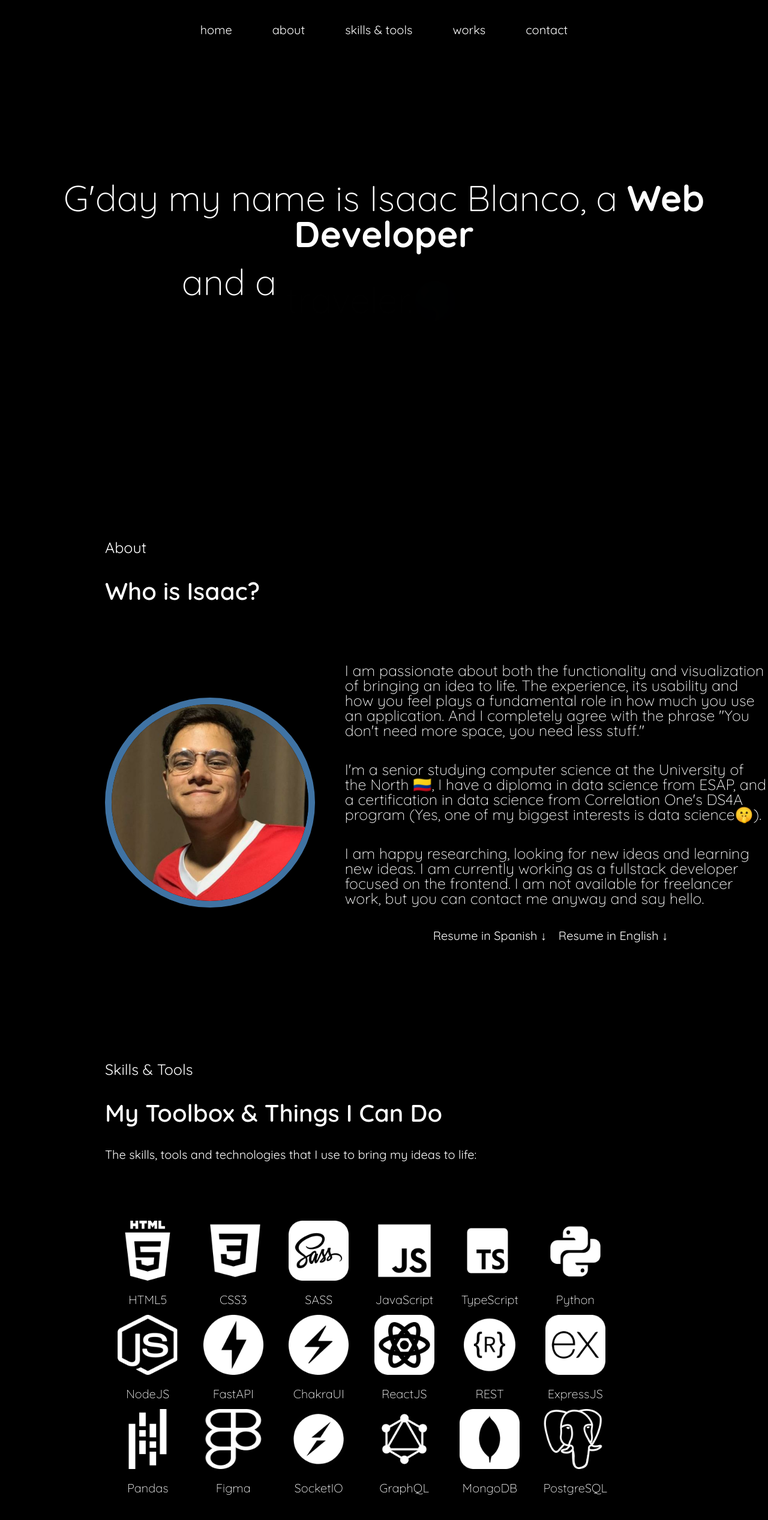
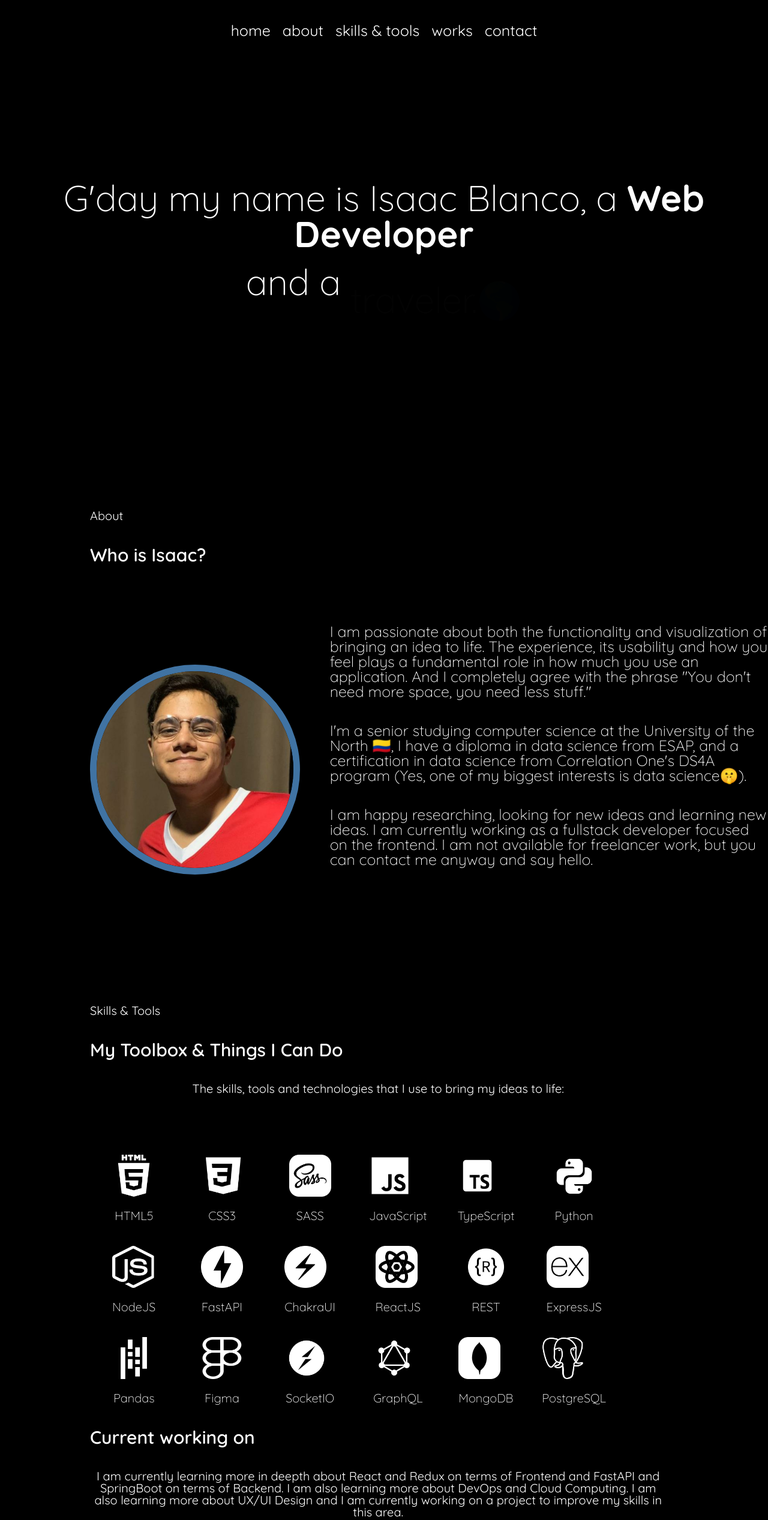
Before and after one commit to AlejandroBlanco2001/Portfolio, a React (Vite) app: page / in a window 1280 px wide. Shown: the top 2534 px of the page at 60% size. Built offline with nearby package versions, Linux system fonts and the light colour scheme.

Commit message:
Tablet, Desktop and Mobile working, missing images and some animations

```diff
--- a/src/components/Button.tsx
+++ b/src/components/Button.tsx
@@ -0,0 +1,11 @@
+import { buttonProps } from "../types";
+
+const Button = ({ onClickFunction, text }: buttonProps) => {
+    return (
+        <button onClick={onClickFunction} type="submit" className="btn">
+            {text}
+        </button>
+    );
+};
+
+export default Button;
--- a/src/components/WorkShowcase.tsx
+++ b/src/components/WorkShowcase.tsx
@@ -1,18 +1,34 @@
-const WorkShowcase = ({title, description, image, orientation, link} : {title: string, description: string, image: string, orientation: string, link: string}) => {
+import Button from "./Button";
+import { WorkShowcaseProps } from "../types";
 
+const WorkShowcase = ({
+    title,
+    description,
+    image,
+    orientation,
+    link,
+}: WorkShowcaseProps) => {
     const moveToLink = () => window.open(link, "_blank");
 
     return (
         <div className="work">
-            {orientation === "left" ? <img src={image} alt={title + " image"}/> : <div></div>}
+            {orientation === "left" ? (
+                <img src={image} alt={title + " image"} />
+            ) : (
+                <div></div>
+            )}
             <div className="work-text">
                 <h4>{title}</h4>
                 <p>{description}</p>
-                <button onClick={moveToLink} className="btn">GitHub</button>
+                <Button onClickFunction={moveToLink} text="GitHub"></Button>
             </div>
-            {orientation === "right" ? <img src={image} alt={title + " image"}/> : <div></div>}
+            {orientation === "right" ? (
+                <img src={image} alt={title + " image"} />
+            ) : (
+                <div></div>
+            )}
         </div>
-    )
-}
+    );
+};
 
-export default WorkShowcase
+export default WorkShowcase;
--- a/src/sections/About.tsx
+++ b/src/sections/About.tsx
@@ -1,7 +1,6 @@
 import profile from "../assets/images/other/profile.jpg";
 import CV_Spanish from "../assets/file/IsaacAlejandroBlancoAmador_CVE.pdf";
 import CV_English from "../assets/file/IsaacAlejandroBlancoAmador_CVI.pdf";
-
 
 const About = () => {
     return (
--- a/src/sections/Contact.tsx
+++ b/src/sections/Contact.tsx
@@ -1,6 +1,7 @@
 import { useState } from "react";
 import git from "../assets/images/other/github.svg";
 import linkedin from "../assets/images/other/linkedin.svg";
+import Button from "../components/Button";
 
 const Contact = () => {
     const [data, setData] = useState({ name: "", message: "" });
@@ -89,9 +90,7 @@ const Contact = () => {
                         </svg>
                     </a>
                 </div>
-                <button onClick={sendForm} type="submit" className="btn">
-                    Send
-                </button>
+                <Button onClickFunction={sendForm} text="Send" />
             </div>
         </div>
     );
--- a/src/sections/Skills.tsx
+++ b/src/sections/Skills.tsx
@@ -22,10 +22,11 @@ const Skills = () => {
             <h3 className="inner-header">Current working on</h3>
             <p>
                 I am currently learning more in deepth about React and Redux on
-                terms of Frontend and FastAPI on terms of Backend. I am also
-                learning more about DevOps and Cloud Computing. I am also
-                learning more about UX/UI Design and I am currently working on a
-                project to improve my skills in this area.
+                terms of Frontend and FastAPI and SpringBoot on terms of
+                Backend. I am also learning more about DevOps and Cloud
+                Computing. I am also learning more about UX/UI Design and I am
+                currently working on a project to improve my skills in this
+                area.
             </p>
         </div>
     );
--- a/src/styles/index.scss
+++ b/src/styles/index.scss
@@ -52,17 +52,17 @@
 }
 
 .text-section {
-        font-size: 25px;
+    font-size: 20px;
     font-weight: 400;
 }
 
 .inner-header{
     margin-top: 40px;
-        font-size: 40px;
+    font-size: 30px;
     font-weight: 600;
 }
 
-    .menu-navbar{
+nav{
     position: sticky;
     top: 0;
     width: 100%;
@@ -72,9 +72,9 @@
         justify-content: center;
         align-items: center;
         height: 100%;
-            gap: 67px;
+        gap: 20px;
         li{
-                font-size: 20px;
+            font-size: 18px;
             font-weight: 400;
 
             a{
@@ -94,26 +94,24 @@
 .text-animator {
     display: block;
     height: 400px;
-
     .main-wrapper{
         display: block;
-            margin-top: 200px;;
+        margin-top: 200px;
 
         h1{
             text-align: center;
             margin-bottom: 20px;
-                margin-left: auto;
-                font-size: 60px;
+            font-size: 25px;
             font-weight: 300;
         }
+
         .highlight{
             font-weight: bold;
         }
 
         .pharse-animated{
-                display: inline-block;
-                width: 500px;
-                text-align: left;
+            display: block;
+            width: 100%;
             animation: text-animation-exit 2s infinite;
             animation-delay: 1s;
         }
@@ -121,7 +119,7 @@
 }
 
 .section{
-        margin-top: 200px;
+    margin-top: 150px;
     text-align: center;
 }
 
@@ -163,6 +161,8 @@
                 color: white;
             }
             span{
+                visibility: hidden;
+                display: block;
                 margin-right: 20px;
             }
         }
@@ -182,12 +182,11 @@
         grid-template-columns: repeat(5, 1fr);
         grid-template-rows: repeat(3, 1fr);
         justify-items: center;
-            gap: 15px 0px;
-
+        gap: 40px 0px;
         .grid-skills-item{
             img{
-                    width: 50px;
-                    height: 50px;
+                width: 35px;
+                height: 35px;
                 margin: auto;
             }
 
@@ -195,7 +194,7 @@
                 display: block;
                 text-align: center;
                 margin-top: 20px;
-                    font-size: 20px;
+                font-size: 15px;
                 font-weight: 300;
             }
         }
@@ -203,7 +202,8 @@
 
     p {
         margin-top: 40px;
-            font-size: 20px;
+        font-size: 15px;
+        text-align: left;
         font-weight: 400;
         width: 85%;
     }
@@ -226,8 +226,8 @@
             gap: 20px;
 
             img {
-                    width: 469px;
-                    height: 550px;
+                width: 300px;
+                height: 400px;
 
                 @for $i from 1 through length($work-frames-color) {
                     &:nth-child(#{$i}) {
@@ -244,7 +244,7 @@
                 width: 60%;
 
                 h4{
-                        font-size: 40px;
+                    font-size: 30px;
                     font-weight: 400;
                 }
 
@@ -332,20 +332,114 @@
     }
 }
 
-    @media screen and (min-width: 1024px) {
+@media screen and (min-width: 728px) {
 
-        .navbar{
-            .menu-navbar{
+    nav{
         ul{
             li{
                 font-size: 25px;
             }
         }
     }
+
+    .text-animator{
+        .main-wrapper{
+            h1{
+                font-size: 40px;
+            }
+            .pharse-animated{
+                display: inline-block;
+                width: fit-content;
+            }
+        }
     }
 
     .section{
-            margin-left: 175px;
+        text-align: center;
+    }
+
+    .about-section{
+        .about-wrapper{
+            img{
+                width: 270px;
+                height: 270px;
+            }
+            .about-text{
+                p{
+                    font-size: 20px;
+                }
+            }
+
+            .about-resume{
+                text-align: center;
+                font-size: 20px;
+            }
+        }
+    }
+    .skills-section{
+        .grid-skills{
+            grid-template-columns: repeat(5, 1fr);
+            .grid-skills-item{
+                img{
+                    width: 70px !important;
+                    height: 70px !important;
+                }
+                span{
+                    font-size: 20px;
+                }
+            }
+
+        }
+        p{
+            text-align: center;
+            margin-top: 40px;
+            font-size: 20px;
+            font-weight: 400;
+            width: 85%;
+        }
+    }
+
+    .work-section{
+        .work-showcase{
+            .work{
+                .work-text{
+                    p{
+                        text-align: left;
+                    }
+                }
+                img{
+                    width: 469px;
+                    height: 550px;
+                }
+            }
+        }
+    }
+}
+
+@media screen and (min-width: 1024px) {
+
+    nav{
+        ul{
+            li{
+                font-size: 25px;
+            }
+        }
+    }
+
+    .text-animator{
+        .main-wrapper{
+            h1{
+                font-size: 60px;
+            }
+            .pharse-animated{
+                display: inline-block;
+                width: fit-content;
+            }
+        }
+    }
+
+    .section{
+        margin-left: 150px;
         text-align: unset;
     }
 
@@ -368,6 +462,7 @@
             }
         }
     }
+
     .skills-section{
         display: block ;
         text-align: unset;
--- /dev/null
+++ b/src/types.ts
@@ -0,0 +1,12 @@
+export type buttonProps = {
+    text: string;
+    onClickFunction: (event: any) => void;
+};
+
+export type WorkShowcaseProps = {
+    title: string;
+    description: string;
+    image: string;
+    orientation: string;
+    link: string;
+};
```
Also changed, not shown: src/assets/images/works/Langton.jpeg (added). Lines whose indentation alone changed are shown as unchanged.
